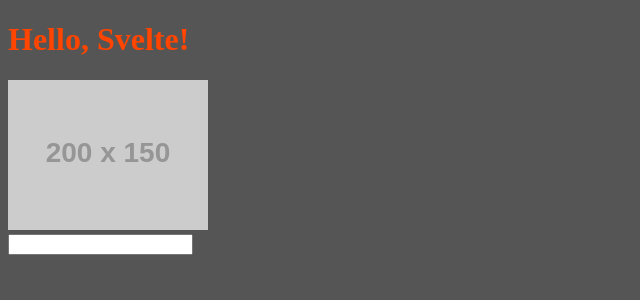
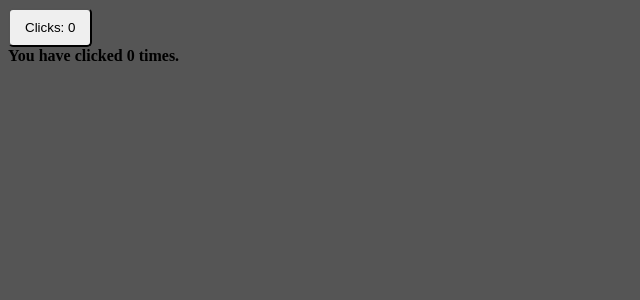
Before and after one commit to danulqua/svelte-learn, a Svelte app: page / in a window 1280 px wide. Shown: the top 300 px of the page, without its empty margins (0-640 px from the left). Built offline with nearby package versions, Linux system fonts and the light colour scheme.

Commit message:
add button that increments a value with state

```diff
--- a/src/App.svelte
+++ b/src/App.svelte
@@ -1,15 +1,8 @@
 <script>
-  let name = 'Svelte';
-  let src = 'https://dummyimage.com/200x150?text=random';
-  let injected = '<input type="password" name="password">';
+  import Counter from './lib/Counter.svelte';
 </script>
 
-<h1>Hello, {name}!</h1>
-<img {src} alt="Svelte text is so {name}'ish!" />
-<div>{@html injected}</div>
+<Counter />
 
 <style>
-  h1 {
-    color: orangered;
-  }
 </style>
--- a/src/lib/Counter.svelte
+++ b/src/lib/Counter.svelte
@@ -1,10 +1,20 @@
 <script>
-  let count = 0
-  const increment = () => {
-    count += 1
+  let count = 0;
+
+  // known problem - string isn't being updated when count updates
+  let string = `You have clicked ${count} times.`;
+
+  function increment() {
+    count++;
   }
 </script>
 
-<button on:click={increment}>
-  count is {count}
-</button>
+<button on:click={increment}>Clicks: {count}</button>
+<div>{string}</div>
+
+<style>
+  button {
+    padding: 10px 15px;
+    border-radius: 5px;
+  }
+</style>
```
